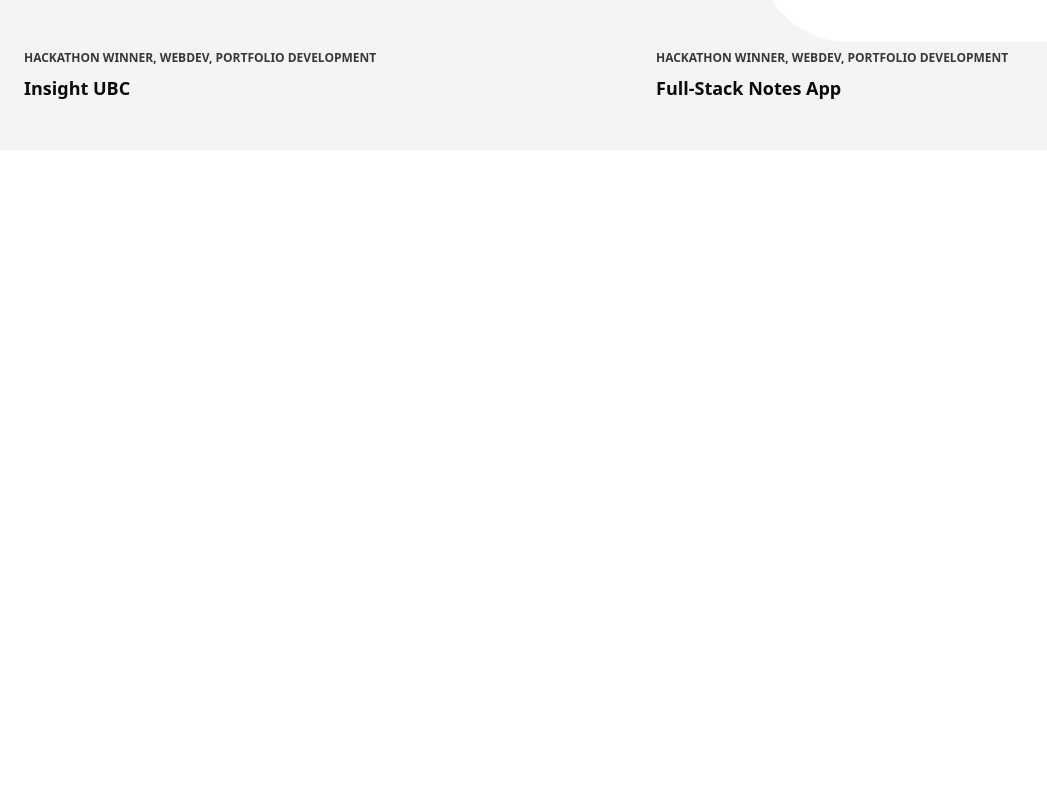
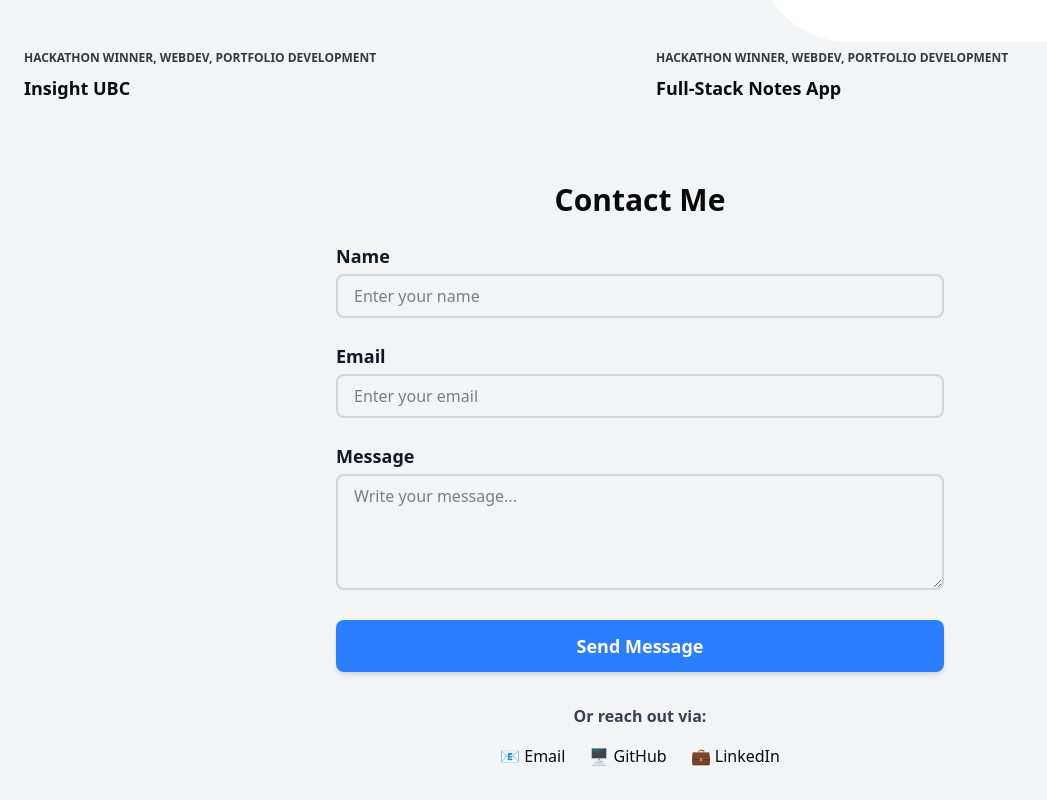
Before and after one commit to gracetownland/Portfolio, a React (Vite) app in the folder portfolio/: page / in a window 1280 px wide. Shown: the part 2959-3759 px from the top of the page, without its empty margins (0-1047 px from the left). Before the commit the page ends 3109 px from the top, so only its background shows below. Built offline with nearby package versions, Linux system fonts and the light colour scheme.

Commit message:
added stub code for contact me page

```diff
--- a/portfolio/src/App.tsx
+++ b/portfolio/src/App.tsx
@@ -4,6 +4,7 @@
 import AboutMe from "./AboutMe";
 import SkillPage from "./SkillPage";
 import ProjectsSection from "./ProjectSection";
+import ContactMe from "./ContactMe";
 import "./index.css"; // Add styling
 
 const App: React.FC = () => {
@@ -14,6 +15,7 @@
     <AboutMe />
     <SkillPage />
     <ProjectsSection />
+    <ContactMe />
     </div>
   );
 };
--- /dev/null
+++ b/portfolio/src/ContactMe.tsx
@@ -0,0 +1,124 @@
+import React, { useState } from "react";
+
+const ContactMe: React.FC = () => {
+  const [formData, setFormData] = useState({
+    name: "",
+    email: "",
+    message: "",
+  });
+
+  const [errors, setErrors] = useState({
+    name: false,
+    email: false,
+    message: false,
+  });
+
+  const handleChange = (e: React.ChangeEvent<HTMLInputElement | HTMLTextAreaElement>) => {
+    setFormData({ ...formData, [e.target.name]: e.target.value });
+    setErrors({ ...errors, [e.target.name]: false });
+  };
+
+  const handleSubmit = (e: React.FormEvent) => {
+    e.preventDefault();
+
+    // Validation
+    const newErrors = {
+      name: formData.name.trim() === "",
+      email: !/^[^\s@]+@[^\s@]+\.[^\s@]+$/.test(formData.email),
+      message: formData.message.trim() === "",
+    };
+
+    setErrors(newErrors);
+
+    if (!newErrors.name && !newErrors.email && !newErrors.message) {
+      alert("Message Sent Successfully! 🚀"); // Placeholder action
+      setFormData({ name: "", email: "", message: "" });
+    }
+  };
+
+  return (
+    <section className="max-w-2xl mx-auto p-8">
+      {/* Title */}
+      <h1 className="text-3xl font-bold mb-6 text-center hover:text-amber-500 transition duration-300">
+        Contact Me
+      </h1>
+
+      {/* Contact Form */}
+      <form onSubmit={handleSubmit} className="space-y-6">
+        {/* Name Input */}
+        <div>
+          <label className="block text-lg font-semibold text-gray-900">Name</label>
+          <input
+            type="text"
+            name="name"
+            value={formData.name}
+            onChange={handleChange}
+            className={`w-full mt-1 px-4 py-2 rounded-lg border-2 ${
+              errors.name ? "border-red-500" : "border-gray-300"
+            } focus:ring focus:ring-blue-300 transition`}
+            placeholder="Enter your name"
+          />
+          {errors.name && <p className="text-red-500 text-sm mt-1">Name is required</p>}
+        </div>
+
+        {/* Email Input */}
+        <div>
+          <label className="block text-lg font-semibold text-gray-900">Email</label>
+          <input
+            type="email"
+            name="email"
+            value={formData.email}
+            onChange={handleChange}
+            className={`w-full mt-1 px-4 py-2 rounded-lg border-2 ${
+              errors.email ? "border-red-500" : "border-gray-300"
+            } focus:ring focus:ring-blue-300 transition`}
+            placeholder="Enter your email"
+          />
+          {errors.email && <p className="text-red-500 text-sm mt-1">Enter a valid email</p>}
+        </div>
+
+        {/* Message Input */}
+        <div>
+          <label className="block text-lg font-semibold text-gray-900">Message</label>
+          <textarea
+            name="message"
+            value={formData.message}
+            onChange={handleChange}
+            rows={4}
+            className={`w-full mt-1 px-4 py-2 rounded-lg border-2 ${
+              errors.message ? "border-red-500" : "border-gray-300"
+            } focus:ring focus:ring-blue-300 transition`}
+            placeholder="Write your message..."
+          />
+          {errors.message && <p className="text-red-500 text-sm mt-1">Message is required</p>}
+        </div>
+
+        {/* Submit Button */}
+        <button
+          type="submit"
+          className="w-full py-3 text-lg font-bold text-white bg-blue-500 rounded-lg hover:bg-amber-600 transition-transform transform hover:scale-105 shadow-md"
+        >
+          Send Message
+        </button>
+      </form>
+
+      {/* Social Links */}
+      <div className="mt-8 text-center">
+        <p className="text-gray-700 font-semibold">Or reach out via:</p>
+        <div className="flex justify-center space-x-6 mt-4">
+          <a href="mailto:speak2ayushsrihari@gmail.com" className="hover:text-amber-500 transition">
+            📧 Email
+          </a>
+          <a href="https://github.com/gracetownland" className="hover:text-amber-800 transition">
+            🖥 GitHub
+          </a>
+          <a href="https://www.linkedin.com/in/ayush-s-7b500b1a1/" className="hover:text-amber-700 transition">
+            💼 LinkedIn
+          </a>
+        </div>
+      </div>
+    </section>
+  );
+};
+
+export default ContactMe;
```
